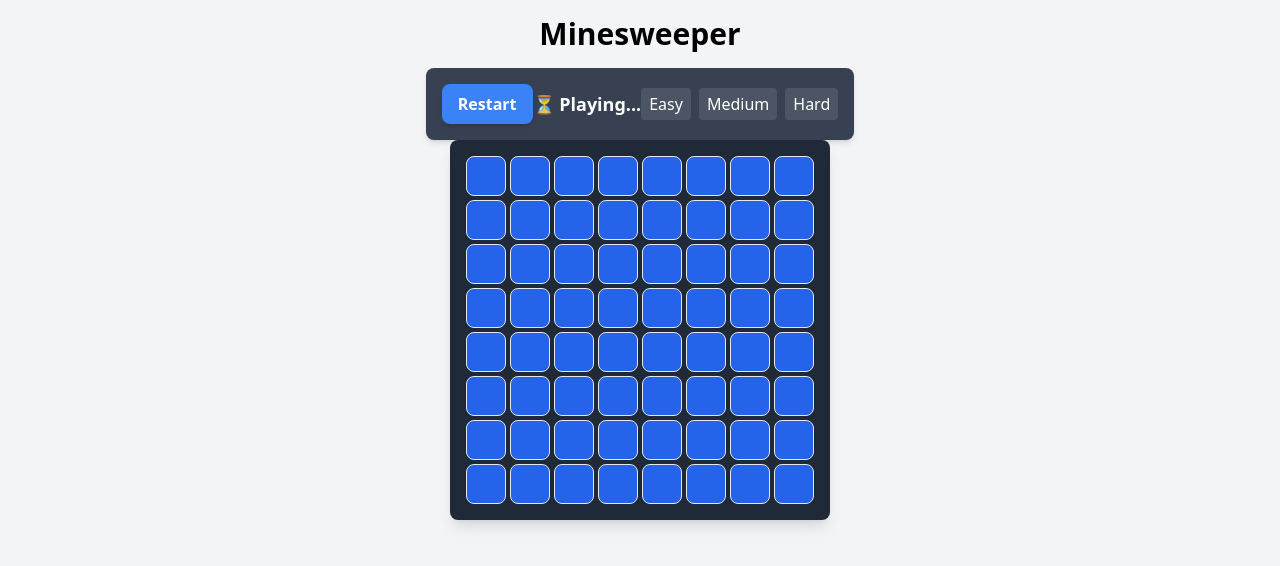
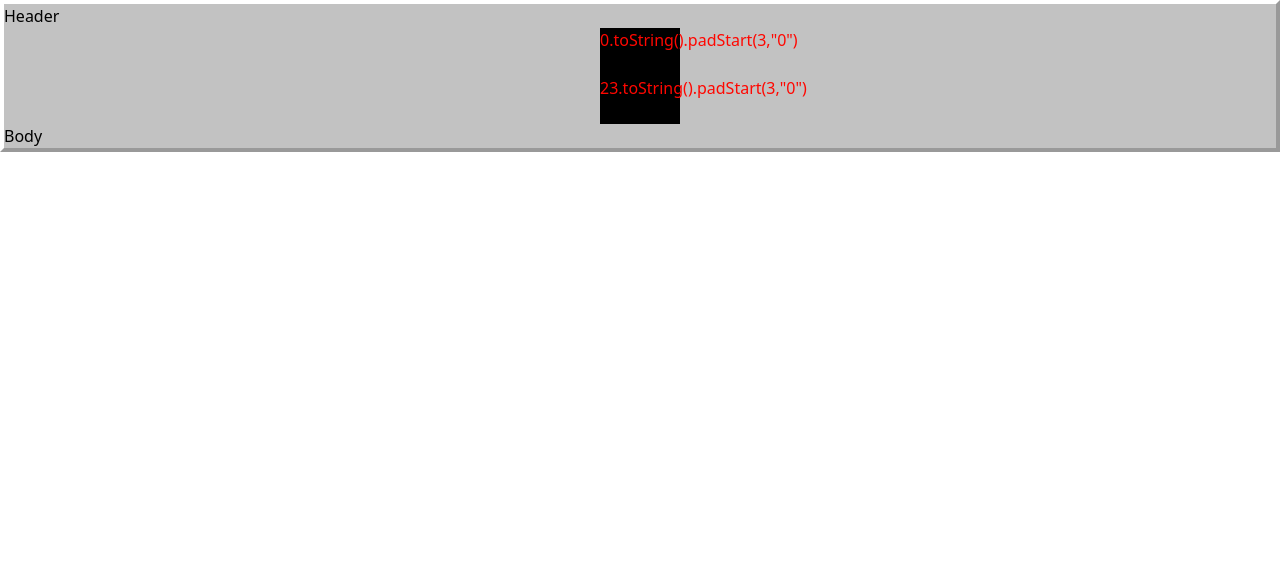
Before and after one commit to ejcontrerast/minesweeper, a React (Vite) app: page / in a window 1280 px wide. Shown: the top 566 px of the page. Built offline with nearby package versions, Linux system fonts and the light colour scheme.

Commit message:
Styling of the components

```diff
--- a/src/App.tsx
+++ b/src/App.tsx
@@ -1,4 +1,5 @@
 import React, { useState } from 'react';
+import NumberDisplay from './components/NumberDisplay';
 import Board from './components/Board';
 import GameControls from './components/GameControls';
 
@@ -12,10 +13,12 @@ const App: React.FC = () => {
   };
 
   return (
-    <div className="min-h-screen flex flex-col items-center bg-gray-100 p-4">
-      <h1 className="text-3xl font-bold mb-4">Minesweeper</h1>
-      <GameControls onRestart={restartGame} gameStatus={gameStatus} />
-      <Board />
+    <div className="bg-[#c2c2c2] border-4 border-t-white border-b-[#999] border-l-white border-r-[#999]">
+      <div className=''>Header
+        <NumberDisplay value={0} />
+        <NumberDisplay value={23} />
+      </div>
+      <div className=''>Body</div>
     </div>
   );
 };
--- a/src/components/Board.tsx
+++ b/src/components/Board.tsx
@@ -26,7 +26,10 @@ const Board: React.FC = () => {
       initial={{ opacity: 0, y: 20 }}
       animate={{ opacity: 1, y: 0 }}
       transition={{ duration: 0.5 }}
-      className="grid grid-cols-8 gap-1 p-4 bg-gray-800 rounded-lg shadow-lg"
+      className="
+      mt-4 border-4 border-r-white border-l-[#7b7b7b] border-b-white border-t-[#7b7b7b]
+      grid grid-rows-9 grid-cols-9
+      gap-1 p-4 bg-gray-800 rounded-lg shadow-lg"
     >
       {grid.map((row, rowIndex) =>
         row.map((cell, colIndex) => (
--- /dev/null
+++ b/src/components/Face.tsx
@@ -0,0 +1,14 @@
+import React from "react";
+
+
+const Face: React.FC = () => {
+    return (
+        <main className= "">
+            <div className="bg-[#c0c0c0] py-2 px-3 border-4 border-l-white border-t-white border-r-[#7b7b7b] border-b-[#7b7b7b] w-12 h-12 flex items-center justify-center">
+                <span className="text-2xl font-bold" role="img" aria-label="Face">😃</span>
+            </div>
+        </main>
+    );
+}
+
+export default Face;
--- /dev/null
+++ b/src/components/Header.tsx
@@ -0,0 +1,10 @@
+import React from 'react';
+
+
+const Header: React.FC = () => {
+  return (
+    <main className= "bg-[#c0c0c0] py-2 px-3 border-4 border-r-white border-b-white border-l-[#7b7b7b] border-t-[#7b7b7b]    flex items-center justify-between">
+
+    </main>
+  );
+};
--- /dev/null
+++ b/src/components/NumberDisplay.tsx
@@ -0,0 +1,16 @@
+import React from "react"
+
+interface NumberDisplayProps {
+    value: number
+}
+
+const NumberDisplay: React.FC<NumberDisplayProps> = ({value}) => {
+  return (
+    <div className="flex justify-center items-center">
+      <div className="w-20 h-12
+      text-center text-[#ff0701] bg-black">{value}.toString().padStart(3,"0")</div>
+    </div>
+  )
+}
+
+export default NumberDisplay;
```
